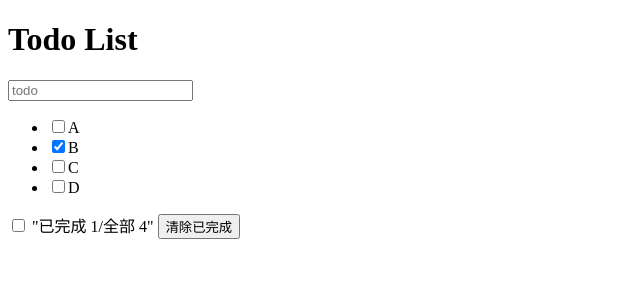
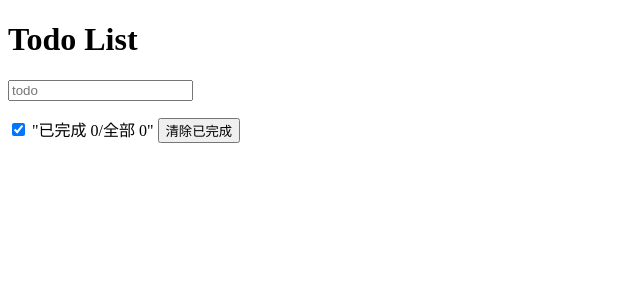
Before and after one commit to CabbyWang/todolist, a Vue app: page / in a window 1280 px wide. Shown: the top 300 px of the page, without its empty margins (0-640 px from the left). Built offline with nearby package versions, Linux system fonts and the light colour scheme.

Commit message:
use localStorage

```diff
--- a/src/App.vue
+++ b/src/App.vue
@@ -20,14 +20,27 @@
   },
   data () {
     return {
-      todos: [
-        {id: Date.now(), title: 'A', complete: false},
-        {id: Date.now() + 1, title: 'B', complete: true},
-        {id: Date.now() + 2, title: 'C', complete: false},
-        {id: Date.now() + 3, title: 'D', complete: false}
-      ]
+      todos: []
     }
   },
+  mounted() {
+    // 模拟异步读取数据
+    setTimeout(() => {
+      const todos = JSON.parse(localStorage.getItem("todos") || '[]')
+      this.todos = todos
+    }, 1000)
+  },
+
+  watch: {
+    todos: {
+      deep: true,
+      handler (val) {
+        debugger
+        localStorage.setItem('todos', JSON.stringify(val))
+      }
+    }
+  },
+
   methods: {
     // 添加 todo
     addTodo (todo) {
```
